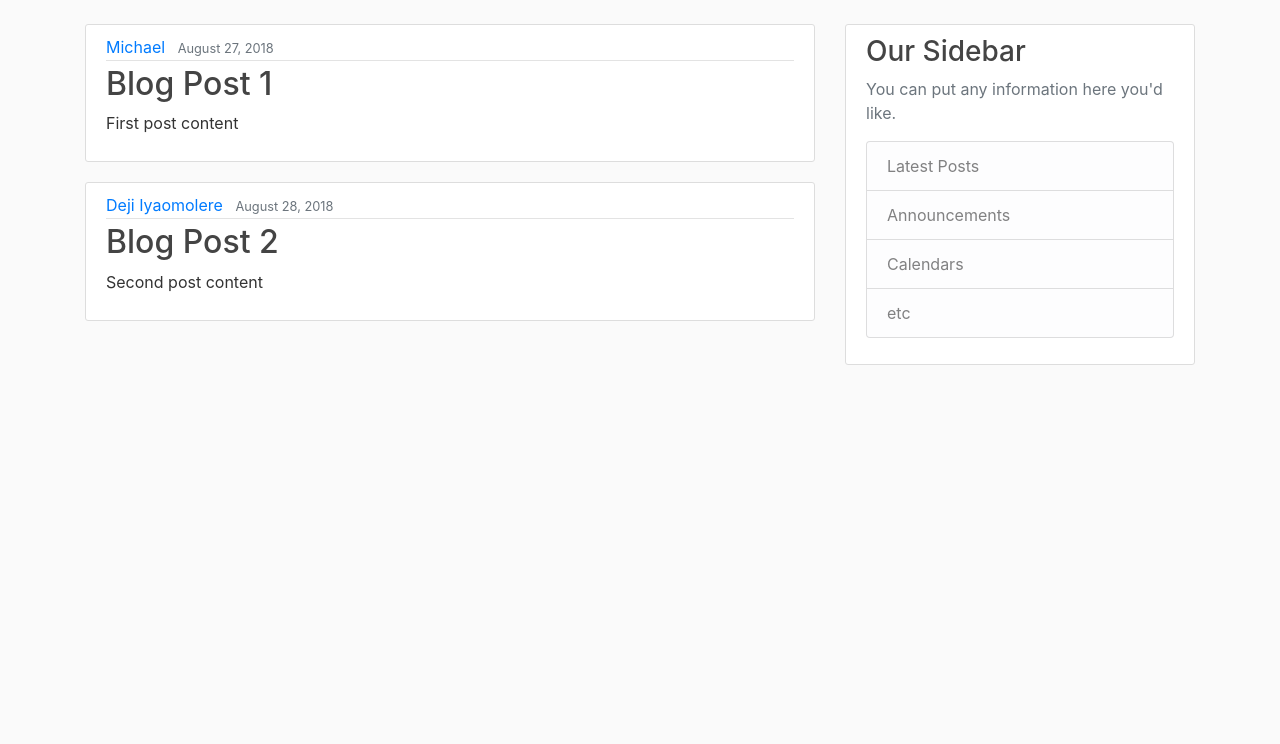
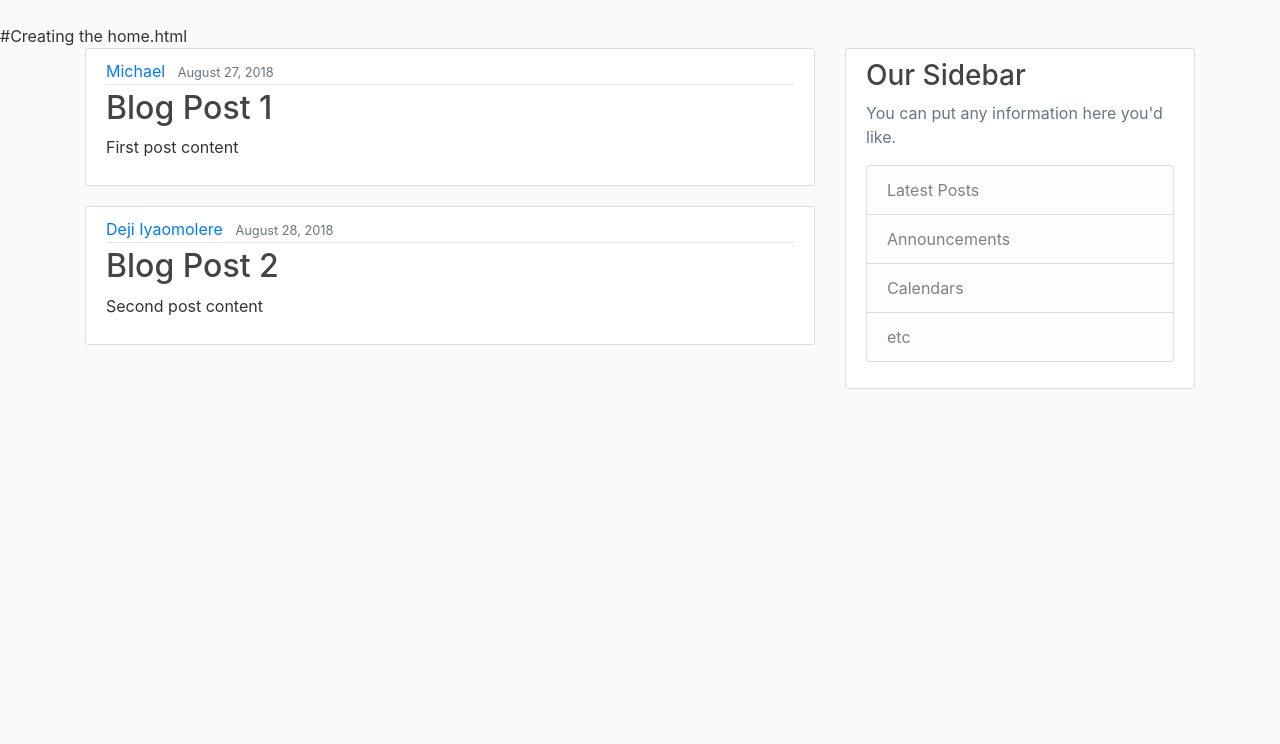
Before and after one commit to donmikoa/mike_web_app, a Django app: page / in a window 1280 px wide. Shown: the part 56-800 px from the top of the page. Run offline with Django 3.2, Linux system fonts and the light colour scheme; some libraries are stand-ins or nearby versions.

```diff
--- a/blog/templates/blog/home.html
+++ b/blog/templates/blog/home.html
@@ -1,3 +1,4 @@
+#Creating the home.html
 {% extends 'blog/base.html' %}
 {% block content %}
     {% for post in posts %}
```
